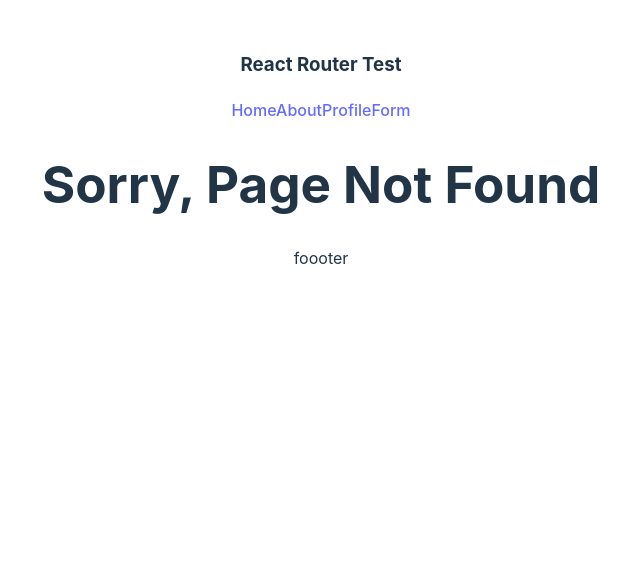
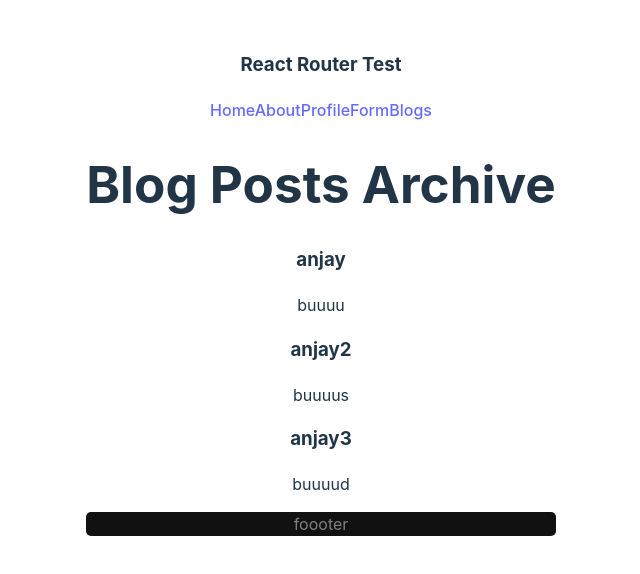
Before and after one commit to faizbyp/learn-react-v2, a React (Vite) app: page /blogs in a window 1280 px wide. Before the commit this address had no page. Shown: the top 574 px of the page, without its empty margins (319-959 px from the left). Built offline with nearby package versions, Linux system fonts and the light colour scheme.

Commit message:
outputting lists

```diff
--- a/src/App.jsx
+++ b/src/App.jsx
@@ -6,6 +6,7 @@ import Form from './pages/Form'
 import NotFound from './pages/NotFound'
 import Submitted from './pages/Submitted'
 import Profile from './pages/Profile'
+import BlogPosts from './pages/BlogPosts'
 
 function App() {
   return (
@@ -17,6 +18,7 @@ function App() {
           <Link to='/about'>About</Link>
           <Link to='/profile'>Profile</Link>
           <Link to='/form'>Form</Link>
+          <Link to='/blogs'>Blogs</Link>
         </nav>
 
         <Routes>
@@ -26,10 +28,11 @@ function App() {
           <Route path='/submitted' element={<Submitted />} />
           <Route path='/profile' element={<Profile />} />
           <Route path='/profile/:username' element={<Profile />} />
+          <Route path='/blogs' element={<BlogPosts />} />
           <Route path='*' element={<NotFound />} />
         </Routes>
 
-        <footer>
+        <footer style={{color: 'gray', backgroundColor: '#111111', borderRadius: '5px'}}>
           foooter
         </footer>
       </Router>
--- /dev/null
+++ b/src/pages/BlogPosts.jsx
@@ -0,0 +1,25 @@
+import React, { Fragment, useState } from 'react'
+
+const BlogPosts = () => {
+  const [blogs, setBlogs] = useState([
+    {title: 'anjay', body: 'buuuu', id: 1},
+    {title: 'anjay2', body: 'buuuus', id: 2},
+    {title: 'anjay3', body: 'buuuud', id: 3}
+  ]);
+
+  return (
+    <Fragment>
+      <h1>Blog Posts Archive</h1>
+      <div>
+        {blogs.map((blog) => (
+          <div key={blog.id}>
+            <h3>{blog.title}</h3>
+            <p>{blog.body}</p>
+          </div>
+        ))}
+      </div>
+    </Fragment>
+  )
+}
+
+export default BlogPosts
```
